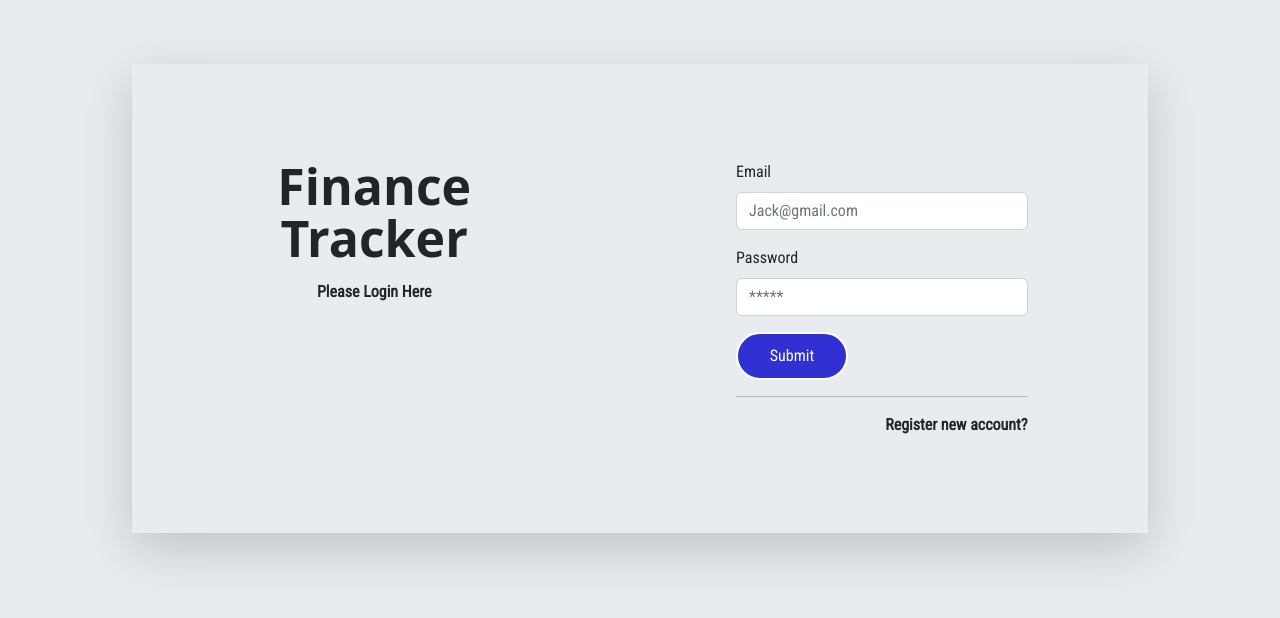
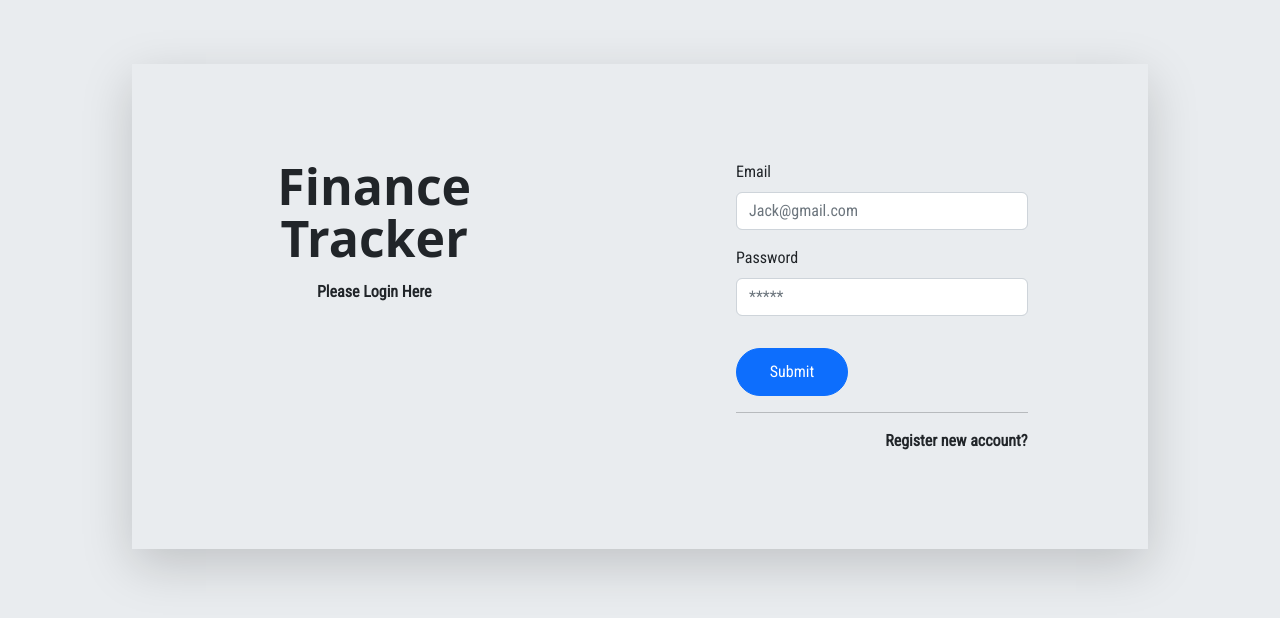
Before and after one commit to Emprcode/ft-v2, a React (Create React App) app: page / in a window 1280 px wide. Shown: the top 618 px of the page. Built offline with nearby package versions, Linux system fonts and the light colour scheme.

Commit message:
registration and login completed

```diff
--- a/src/components/formComponents/FormComponents.js
+++ b/src/components/formComponents/FormComponents.js
@@ -1,11 +1,11 @@
 import React from 'react'
 import { Form } from 'react-bootstrap'
 
-export const FormComponents = ({label, ...rest}) => {
+export const FormComponents = ({label, forwardRef, ...rest}) => {
   return (
     <Form.Group className="mb-3" >
     <Form.Label>{label}</Form.Label>
-    <Form.Control{ ...rest}/>
+    <Form.Control ref={forwardRef} { ...rest}/>
 
   </Form.Group>
   )
--- a/src/components/helper/axiosHelper.js
+++ b/src/components/helper/axiosHelper.js
@@ -1,8 +1,10 @@
 import axios from 'axios'
 
 const userApi = process.env.REACT_APP_ROOT_API + "/user"
-const userLoginApi = userApi + "/login"
+const loginUserApi = userApi + "/login"
 
+
+//register user
 export const postUser = async(userObj) => {
     try {
         console.log(userObj)
@@ -17,3 +19,19 @@ export const postUser = async(userObj) => {
 
     }
 }
+
+//login user
+export const loginUser = async(userObj) => {
+    try {
+        console.log(userObj)
+        const {data} = await axios.post(loginUserApi, userObj)
+        console.log(data)
+        return data
+    } catch (error) {
+        return ({
+            status:"error",
+            message:error.message
+        })
+
+    }
+}
--- a/src/pages/Login.js
+++ b/src/pages/Login.js
@@ -1,17 +1,23 @@
 import React, { useRef } from "react";
-import { Row, Col, Container, Form } from "react-bootstrap";
+import { Row, Col, Container, Form, Button } from "react-bootstrap";
 import { FormComponents } from "../components/formComponents/FormComponents";
-import { Link } from "react-router-dom";
+import { Link, useNavigate } from "react-router-dom";
+import { loginUser } from "../components/helper/axiosHelper";
+import { toast } from "react-toastify";
 
 const Login = () => {
+  const emailRef = useRef()
+  const passRef = useRef()
+
+  const navigate = useNavigate()
   const inputs = [
     {
       email: "email",
       type: "email",
       label: "Email",
       placeholder: "Jack@gmail.com",
-
       required: true,
+      forwardRef:emailRef
     },
     {
       name: "password",
@@ -19,11 +25,27 @@ const Login = () => {
       label: "Password",
       placeholder: "*****",
       required: true,
+      forwardRef:passRef
     },
   ];
 
-  const emailRef = useRef()
-  const passRef = useRef()
+  const handleOnSubmit = async e => {
+    e.preventDefault()
+    const obj={
+      email: emailRef.current.value,
+      password : passRef.current.value
+    }
+    const {status, message, result} = await loginUser(obj)
+    console.log(result)
+   toast[status](message)
+   if (status === "success" && result?._id) {
+    sessionStorage.setItem("user", JSON.stringify(result))
+    localStorage.setItem("user", JSON.stringify(result))
+    navigate("/dashboard")
+   }
+  }
+
+
 
   return (
     <div className="bg-color">
@@ -41,14 +63,14 @@ const Login = () => {
           <Col className="mx-4 p-5">
             {/* <h4 className="mx-4 p-3 fw-bold">Login</h4> */}
             <div className="p-5">
-              <Form>
+              <Form onSubmit={handleOnSubmit}>
                 {inputs.map((item, i) => (
                   <FormComponents key={i} {...item} />
                 ))}
 
-                <div className="button mt-3" type="submit">
-                  Submit
-                </div>
+<Button className="button mt-3 " type="submit">
+                Submit
+              </Button>
                 <hr />
                 <div className="text-end">
                   {/* <h5> New User?</h5> */}
--- a/src/pages/dashboard/Dashboard.js
+++ b/src/pages/dashboard/Dashboard.js
@@ -1,4 +1,4 @@
-import React from "react";
+import React, { useEffect, useState } from "react";
 import "./Dashboard.css";
 import { MainLayout } from "../../components/layout/MainLayout";
 import { Col, Container, Row } from "react-bootstrap";
@@ -7,6 +7,19 @@ import { Link } from "react-router-dom";
 import { TransactionCard } from "../../components/card/TransactionCard";
 
 const Dashboard = () => {
+  const [user, setuser] = useState({});
+
+  useEffect(() => {
+    const userStr = sessionStorage.getItem("user");
+    if (userStr) {
+      const userObj = JSON.parse(userStr);
+      setuser(userObj);
+    }
+  }, []);
+
+  const handleOnLogout = () => {
+    sessionStorage.removeItem("user");
+  };
   return (
     <MainLayout>
       <Container className="p-4">
@@ -17,7 +30,7 @@ const Dashboard = () => {
               <img src={avatar} alt="avatar" width="100px" height="90px" />
               <div className="mx-3">
                 <h4 className="">Welcome!</h4>
-                <h2 className="fw-bold"> John Doe</h2>
+                <h2 className="fw-bold"> {user?.username}</h2>
               </div>
             </div>
           </Col>
@@ -25,7 +38,7 @@ const Dashboard = () => {
             <Link
               to="/add-transaction"
               className="d-flex justify-content-end nav-link">
-              <span className="mt-2 h3 add-icon ">
+              <span className="mt-2 h3 add-icon " onClick={handleOnLogout}>
                 <i class="fa-solid fa-plus"></i>
               </span>
             </Link>
```
